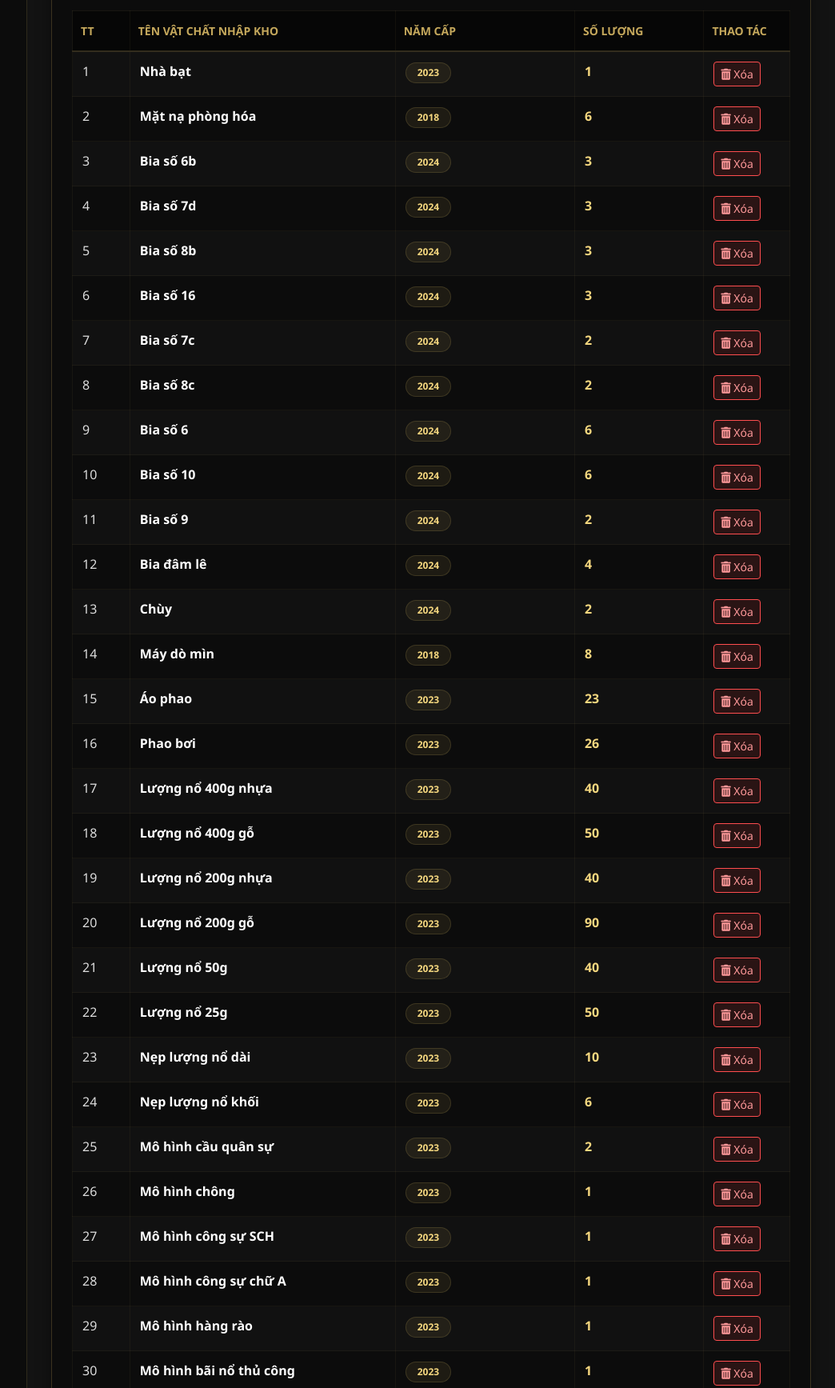
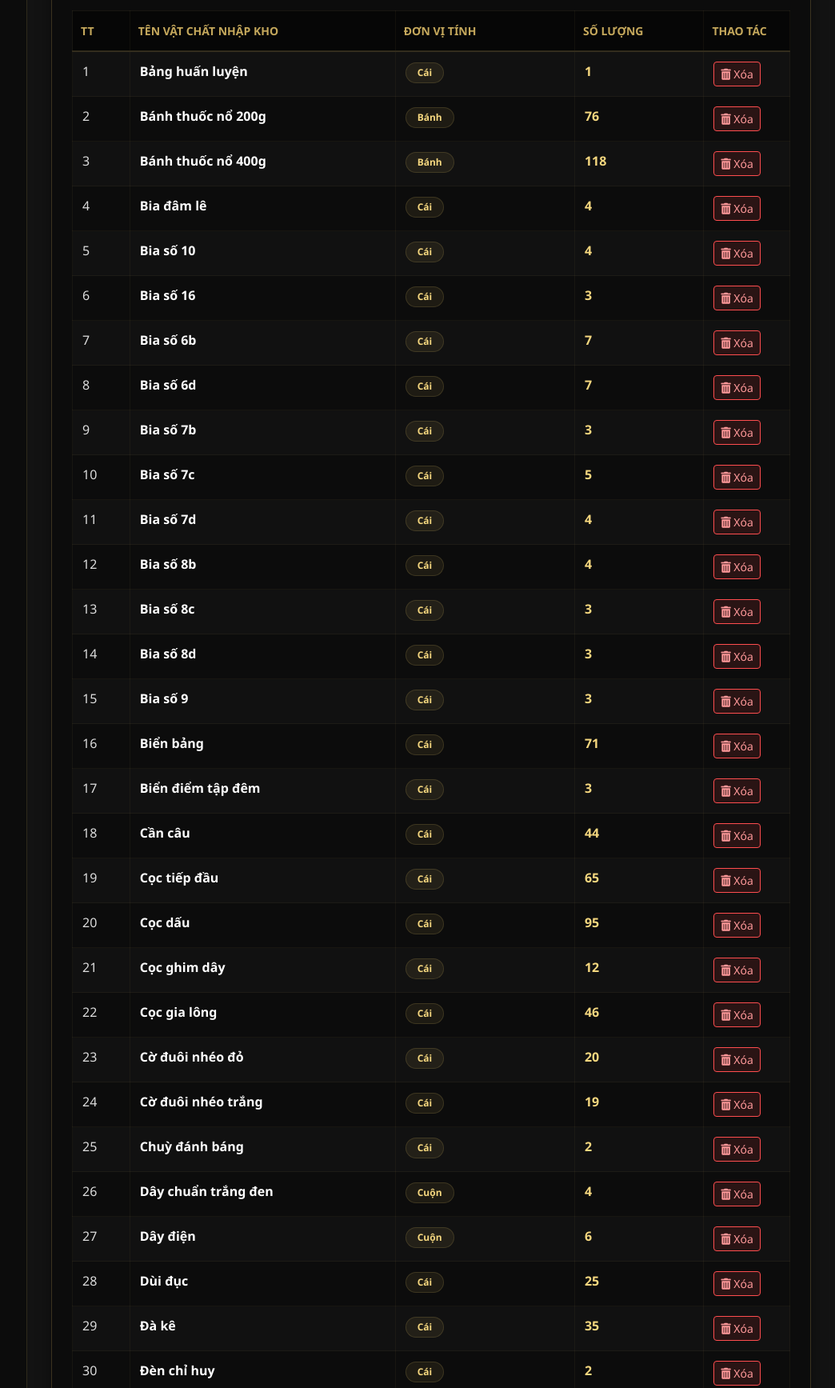
Before and after one commit to wungtdnetwork-star/khohuanluyen, a plain HTML site: page index.html in a window 1280 px wide. Shown: the part 1065-2800 px from the top of the page at 80% size, without its empty margins (236-1280 px from the left). Drawn offline with nearby package versions, Linux system fonts and the light colour scheme.

Commit message:
Add files via upload

```diff
--- a/index.html
+++ b/index.html
@@ -3,7 +3,7 @@
 <head>
     <meta charset="UTF-8">
     <meta name="viewport" content="width=device-width, initial-scale=1.0">
-    <title>Hệ Thống Quản Lý Kho Huấn Luyện Của Đại Đội 17</title>
+    <title>Hệ Thống Quản Lý Kho Huấn Luyện Của Đại đội 17</title>
     <link rel="stylesheet" href="https://cdn.jsdelivr.net/npm/bootstrap@4.6.2/dist/css/bootstrap.min.css">
     <link rel="stylesheet" href="https://cdnjs.cloudflare.com/ajax/libs/font-awesome/5.15.4/css/all.min.css">
     <script src="https://cdn.jsdelivr.net/npm/xlsx@0.18.5/dist/xlsx.full.min.js"></script>
@@ -100,7 +100,7 @@
 
     <div id="content">
         <div class="main-header">
-            <h2><i class="fas fa-shield-alt"></i> Hệ Thống Quản Lý Kho Huấn Luyện Của Đại Đội 17</h2>
+            <h2><i class="fas fa-shield-alt"></i> Hệ Thống Quản Lý Kho Huấn Luyện Của Đại đội 17</h2>
             <span class="badge badge-gold">Mô hình cao cấp v2.5</span>
         </div>
 
@@ -138,7 +138,7 @@
             <div class="box-header"><i class="fas fa-plus-circle"></i> Nhập thêm vật chất vào hệ thống kho</div>
             <div class="row">
                 <div class="col-md-4 mb-3"><input type="text" id="pName" class="form-control" placeholder="Tên vật chất huấn luyện..."></div>
-                <div class="col-md-3 mb-3"><input type="text" id="pYear" class="form-control" placeholder="Năm Cấp (VD: 2024)"></div>
+                <div class="col-md-3 mb-3"><input type="text" id="pYear" class="form-control" placeholder="Đơn vị tính (Cái, Bộ, Tấm...)"></div>
                 <div class="col-md-3 mb-3"><input type="number" id="pQty" class="form-control" placeholder="Số lượng thực tế"></div>
                 <div class="col-md-2 mb-3"><button class="btn btn-gold btn-block" onclick="addProduct()"><i class="fas fa-check-circle"></i> Lưu vào kho</button></div>
             </div>
@@ -160,7 +160,7 @@
                         <tr>
                             <th style="width: 8%">TT</th>
                             <th>Tên Vật Chất Nhập Kho</th>
-                            <th style="width: 25%">Năm Cấp</th>
+                            <th style="width: 25%">Đơn Vị Tính</th>
                             <th style="width: 18%">Số Lượng</th>
                             <th style="width: 12%">Thao Tác</th>
                         </tr>
@@ -175,47 +175,83 @@
 
 <script>
     const defaultData = [
-        { name: "Nhà bạt", year: "2023", quantity: 1 }, { name: "Mặt nạ phòng hóa", year: "2018", quantity: 6 },
-        { name: "Bia số 6b", year: "2024", quantity: 3 }, { name: "Bia số 7d", year: "2024", quantity: 3 },
-        { name: "Bia số 8b", year: "2024", quantity: 3 }, { name: "Bia số 16", year: "2024", quantity: 3 },
-        { name: "Bia số 7c", year: "2024", quantity: 2 }, { name: "Bia số 8c", year: "2024", quantity: 2 },
-        { name: "Bia số 6", year: "2024", quantity: 6 }, { name: "Bia số 10", year: "2024", quantity: 6 },
-        { name: "Bia số 9", year: "2024", quantity: 2 }, { name: "Bia đâm lê", year: "2024", quantity: 4 },
-        { name: "Chùy", year: "2024", quantity: 2 }, { name: "Máy dò mìn", year: "2018", quantity: 8 },
-        { name: "Áo phao", year: "2023", quantity: 23 }, { name: "Phao bơi", year: "2023", quantity: 26 },
-        { name: "Lượng nổ 400g nhựa", year: "2023", quantity: 40 }, { name: "Lượng nổ 400g gỗ", year: "2023", quantity: 50 },
-        { name: "Lượng nổ 200g nhựa", year: "2023", quantity: 40 }, { name: "Lượng nổ 200g gỗ", year: "2023", quantity: 90 },
-        { name: "Lượng nổ 50g", year: "2023", quantity: 40 }, { name: "Lượng nổ 25g", year: "2023", quantity: 50 },
-        { name: "Nẹp lượng nổ dài", year: "2023", quantity: 10 }, { name: "Nẹp lượng nổ khối", year: "2023", quantity: 6 },
-        { name: "Mô hình cầu quân sự", year: "2023", quantity: 2 }, { name: "Mô hình chông", year: "2023", quantity: 1 },
-        { name: "Mô hình công sự SCH", year: "2023", quantity: 1 }, { name: "Mô hình công sự chữ A", year: "2023", quantity: 1 },
-        { name: "Mô hình hàng rào", year: "2023", quantity: 1 }, { name: "Mô hình bãi nổ thủ công", year: "2023", quantity: 1 },
-        { name: "Mô hình bãi nổ điện", year: "2024", quantity: 1 }, { name: "Mô hình bếp Hoàng Cầm", year: "2023", quantity: 1 },
-        { name: "Kíp huấn luyện", year: "2023", quantity: 50 }, { name: "Nụ xùy huấn luyện", year: "2023", quantity: 50 },
-        { name: "Bộc phá dài", year: "2023", quantity: 9 }, { name: "Bộc phá khối", year: "2023", quantity: 6 },
-        { name: "Mìn TM-46", year: "2023", quantity: 6 }, { name: "Mìn TM-57", year: "2023", quantity: 7 },
-        { name: "Mìn TM-62M", year: "2023", quantity: 2 }, { name: "Mìn M15", year: "2023", quantity: 10 },
-        { name: "Mìn POMZ-2", year: "2023", quantity: 3 }, { name: "Mìn OZM-72", year: "2023", quantity: 20 },
-        { name: "Mìn K-58", year: "2023", quantity: 6 }, { name: "Mìn K69", year: "2023", quantity: 1 },
-        { name: "Mìn M16A2", year: "2023", quantity: 10 }, { name: "Mìn DH-10", year: "2024", quantity: 4 },
-        { name: "Mìn MOH50", year: "2024", quantity: 1 }, { name: "Mô hình mìn POMZ-2 cắt bổ", year: "2023", quantity: 15 },
-        { name: "Mô hình mìn DH5 cắt bổ", year: "2024", quantity: 2 }, { name: "Mô hình mìn M16-A2 cắt bổ", year: "2024", quantity: 2 },
-        { name: "Mô hình mìn K69 cắt bổ", year: "2024", quantity: 6 }, { name: "Mô hình mìn K58 cắt bổ", year: "2024", quantity: 2 },
-        { name: "Mô hình mìn TM-57 cắt bổ", year: "2024", quantity: 2 }, { name: "Mô hình mìn DH-10 cắt bổ", year: "2024", quantity: 1 },
-        { name: "Mô hình mìn TM-62M cắt bổ", year: "2024", quantity: 2 }, { name: "Mô hình mìn MB-01 cắt bổ", year: "2024", quantity: 3 },
-        { name: "Túi đựng mìn", year: "2024", quantity: 12 }, { name: "Máng bố trí mìn", year: "2023", quantity: 4 },
-        { name: "Guồng bố trí mìn", year: "2023", quantity: 4 }, { name: "Biển đánh dấu cửa mở", year: "2023", quantity: 6 },
-        { name: "Thuốn", year: "2023", quantity: 54 }, { name: "Cọc tuyến", year: "2023", quantity: 16 },
-        { name: "Cọc tiếp đầu", year: "2023", quantity: 60 }, { name: "Cọc gia lông", year: "2023", quantity: 23 },
-        { name: "Thước 3m", year: "2023", quantity: 6 }, { name: "Thước vuông góc", year: "2023", quantity: 6 },
-        { name: "Thước đo độ", year: "2023", quantity: 9 }, { name: "Thước đo độ dốc", year: "2023", quantity: 2 },
-        { name: "Cọc dấu", year: "2023", quantity: 60 }, { name: "Dùi đục", year: "2023", quantity: 10 },
-        { name: "Đà kê", year: "2023", quantity: 30 }, { name: "Vồ tay", year: "2023", quantity: 6 },
-        { name: "Mô hình phá vật thể", year: "2024", quantity: 1 }, { name: "Mô hình bố trí bãi nổ", year: "2024", quantity: 1 },
-        { name: "Biển bảng bãi nổ", year: "2023", quantity: 5 }, { name: "Giá dựng bia", year: "2023", quantity: 6 },
-        { name: "Giá tập điều lệnh", year: "2023", quantity: 9 }, { name: "Máy phát điều khiển nổ từ xa ĐKN 9.5", year: "2024", quantity: 4 }
-    ];
-
+  { name: "Bảng huấn luyện", unit: "Cái", quantity: 1 },
+  { name: "Bánh thuốc nổ 200g", unit: "Bánh", quantity: 76 },
+  { name: "Bánh thuốc nổ 400g", unit: "Bánh", quantity: 118 },
+  { name: "Bia đâm lê", unit: "Cái", quantity: 4 },
+  { name: "Bia số 10", unit: "Cái", quantity: 4 },
+  { name: "Bia số 16", unit: "Cái", quantity: 3 },
+  { name: "Bia số 6b", unit: "Cái", quantity: 7 },
+  { name: "Bia số 6d", unit: "Cái", quantity: 7 },
+  { name: "Bia số 7b", unit: "Cái", quantity: 3 },
+  { name: "Bia số 7c", unit: "Cái", quantity: 5 },
+  { name: "Bia số 7d", unit: "Cái", quantity: 4 },
+  { name: "Bia số 8b", unit: "Cái", quantity: 4 },
+  { name: "Bia số 8c", unit: "Cái", quantity: 3 },
+  { name: "Bia số 8d", unit: "Cái", quantity: 3 },
+  { name: "Bia số 9", unit: "Cái", quantity: 3 },
+  { name: "Biển bảng", unit: "Cái", quantity: 71 },
+  { name: "Biển điểm tập đêm", unit: "Cái", quantity: 3 },
+  { name: "Cần câu", unit: "Cái", quantity: 44 },
+  { name: "Cọc tiếp đầu", unit: "Cái", quantity: 65 },
+  { name: "Cọc dấu", unit: "Cái", quantity: 95 },
+  { name: "Cọc ghim dây", unit: "Cái", quantity: 12 },
+  { name: "Cọc gia lông", unit: "Cái", quantity: 46 },
+  { name: "Cờ đuôi nhéo đỏ", unit: "Cái", quantity: 20 },
+  { name: "Cờ đuôi nhéo trắng", unit: "Cái", quantity: 19 },
+  { name: "Chuỳ đánh báng", unit: "Cái", quantity: 2 },
+  { name: "Dây chuẩn trắng đen", unit: "Cuộn", quantity: 4 },
+  { name: "Dây điện", unit: "Cuộn", quantity: 6 },
+  { name: "Dùi đục", unit: "Cái", quantity: 25 },
+  { name: "Đà kê", unit: "Cái", quantity: 35 },
+  { name: "Đèn chỉ huy", unit: "Cái", quantity: 2 },
+  { name: "Đèn đội đầu", unit: "Cái", quantity: 40 },
+  { name: "Đèn vật chuẩn", unit: "Cái", quantity: 3 },
+  { name: "Guồng phá nổ", unit: "Cái", quantity: 6 },
+  { name: "Giá cuốc xẻng", unit: "Cái", quantity: 4 },
+  { name: "Giá súng", unit: "Cái", quantity: 1 },
+  { name: "Giá treo tranh", unit: "Cái", quantity: 1 },
+  { name: "Hộp huấn luyện KTCĐBB", unit: "Cái", quantity: 2 },
+  { name: "Khay đựng thuốc nổ", unit: "Cái", quantity: 26 },
+  { name: "Lộ tiêu", unit: "Cái", quantity: 47 },
+  { name: "Lượng nổ dài", unit: "Cái", quantity: 18 },
+  { name: "Lượng nổ khối", unit: "Cái", quantity: 11 },
+  { name: "Máng bố trí mìn", unit: "Cái", quantity: 16 },
+  { name: "Máy dò mìn", unit: "Cái", quantity: 1 },
+  { name: "Máy gây nổ ĐKN 9.5", unit: "Cái", quantity: 4 },
+  { name: "Mặt nạ phòng độc", unit: "Cái", quantity: 10 },
+  { name: "Mìn chống bộ binh", unit: "Cái", quantity: 83 },
+  { name: "Mìn chống bộ binh cắt bổ", unit: "Cái", quantity: 12 },
+  { name: "Mìn chống tăng", unit: "Cái", quantity: 54 },
+  { name: "Mìn chống tăng cắt bổ", unit: "Cái", quantity: 5 },
+  { name: "Mìn DH-20", unit: "Cái", quantity: 2 },
+  { name: "Mỏ quay", unit: "Cái", quantity: 2 },
+  { name: "Mô hình cầu gỗ", unit: "Cái", quantity: 2 },
+  { name: "Mô hình công sự chữ A", unit: "Cái", quantity: 1 },
+  { name: "Mô hình hàng rào", unit: "Cái", quantity: 1 },
+  { name: "Mô hình SCH", unit: "Cái", quantity: 1 },
+  { name: "Nạng chống thép gai", unit: "Cái", quantity: 12 },
+  { name: "Nẹp điều lệnh", unit: "Cái", quantity: 64 },
+  { name: "Nẹp lượng nổ dài", unit: "Cái", quantity: 10 },
+  { name: "Nẹp lượng nổ khối", unit: "Cái", quantity: 6 },
+  { name: "Ngòi nổ", unit: "Cái", quantity: 29 },
+  { name: "Ôm kế", unit: "Cái", quantity: 24 },
+  { name: "Phao tròn", unit: "Cái", quantity: 26 },
+  { name: "Tủ cá nhân", unit: "Cái", quantity: 3 },
+  { name: "Túi dò mìn", unit: "Cái", quantity: 11 },
+  { name: "Túi đựng", unit: "Cái", quantity: 21 },
+  { name: "Thuốn", unit: "Cái", quantity: 16 },
+  { name: "Thuốn dài", unit: "Cái", quantity: 25 },
+  { name: "Thuốn ngắn", unit: "Cái", quantity: 33 },
+  { name: "Thước 3m", unit: "Cái", quantity: 6 },
+  { name: "Thước đo độ", unit: "Cái", quantity: 9 },
+  { name: "Thước đo độ dốc", unit: "Cái", quantity: 6 },
+  { name: "Thước vuông góc", unit: "Cái", quantity: 7 },
+  { name: "Thiết bị điều khiển nổ từ xa", unit: "Cái", quantity: 1 },
+  { name: "Vồ", unit: "Cái", quantity: 7 },
+  { name: "Ắc quy", unit: "Cái", quantity: 10 },
+  { name: "Áo phao", unit: "Cái", quantity: 22 }
+];
     let inventory = JSON.parse(localStorage.getItem('finalMilitaryData')) || [...defaultData];
 
     function renderTable() {
@@ -228,12 +264,12 @@
         emptyMessage.style.display = filteredData.length === 0 ? 'block' : 'none';
 
         filteredData.forEach((item, index) => {
-            const realIndex = inventory.findIndex(p => p.name === item.name && p.year === item.year);
+            const realIndex = inventory.findIndex(p => p.name === item.name && p.unit === item.unit);
             const row = document.createElement('tr');
             row.innerHTML = `
                 <td>${index + 1}</td>
                 <td><strong style="color: #ffffff;">${item.name}</strong></td>
-                <td><span class="badge badge-gold">${item.year}</span></td>
+                <td><span class="badge badge-gold">${item.unit}</span></td>
                 <td style="color: #f5d77f; font-weight: bold;">${Number(item.quantity).toLocaleString('vi-VN')}</td>
                 <td><button class="btn btn-danger-custom btn-sm" onclick="deleteProduct(${realIndex})"><i class="fas fa-trash-alt"></i> Xóa</button></td>
             `;
@@ -245,13 +281,13 @@
 
     function addProduct() {
         const name = document.getElementById('pName').value.trim();
-        const year = document.getElementById('pYear').value.trim();
+        const unit = document.getElementById('pYear').value.trim();
         const quantity = document.getElementById('pQty').value;
-        if (!name || !year || !quantity) return alert('Vui lòng điền đủ thông tin!');
+        if (!name || !unit || !quantity) return alert('Vui lòng điền đủ thông tin!');
 
-        const existing = inventory.find(item => item.name.toLowerCase() === name.toLowerCase() && item.year === year);
+        const existing = inventory.find(item => item.name.toLowerCase() === name.toLowerCase() && item.unit === unit);
         if (existing) existing.quantity += parseInt(quantity);
-        else inventory.push({ name, year, quantity: parseInt(quantity) });
+        else inventory.push({ name, unit, quantity: parseInt(quantity) });
 
         localStorage.setItem('finalMilitaryData', JSON.stringify(inventory));
         renderTable();
@@ -267,7 +303,7 @@
     }
 
     function exportToExcel() {
-        const excelData = inventory.map((item, index) => ({ 'TT': index + 1, 'TÊN VẬT CHẤT': item.name, 'NĂM SẢN XUẤT': item.year, 'SỐ LƯỢNG': item.quantity }));
+        const excelData = inventory.map((item, index) => ({ 'TT': index + 1, 'TÊN VẬT CHẤT': item.name, 'ĐƠN VỊ TÍNH': item.unit, 'SỐ LƯỢNG': item.quantity }));
         const worksheet = XLSX.utils.json_to_sheet(excelData);
         const workbook = XLSX.utils.book_new();
         XLSX.utils.book_append_sheet(workbook, worksheet, "VatChatHL");
```
